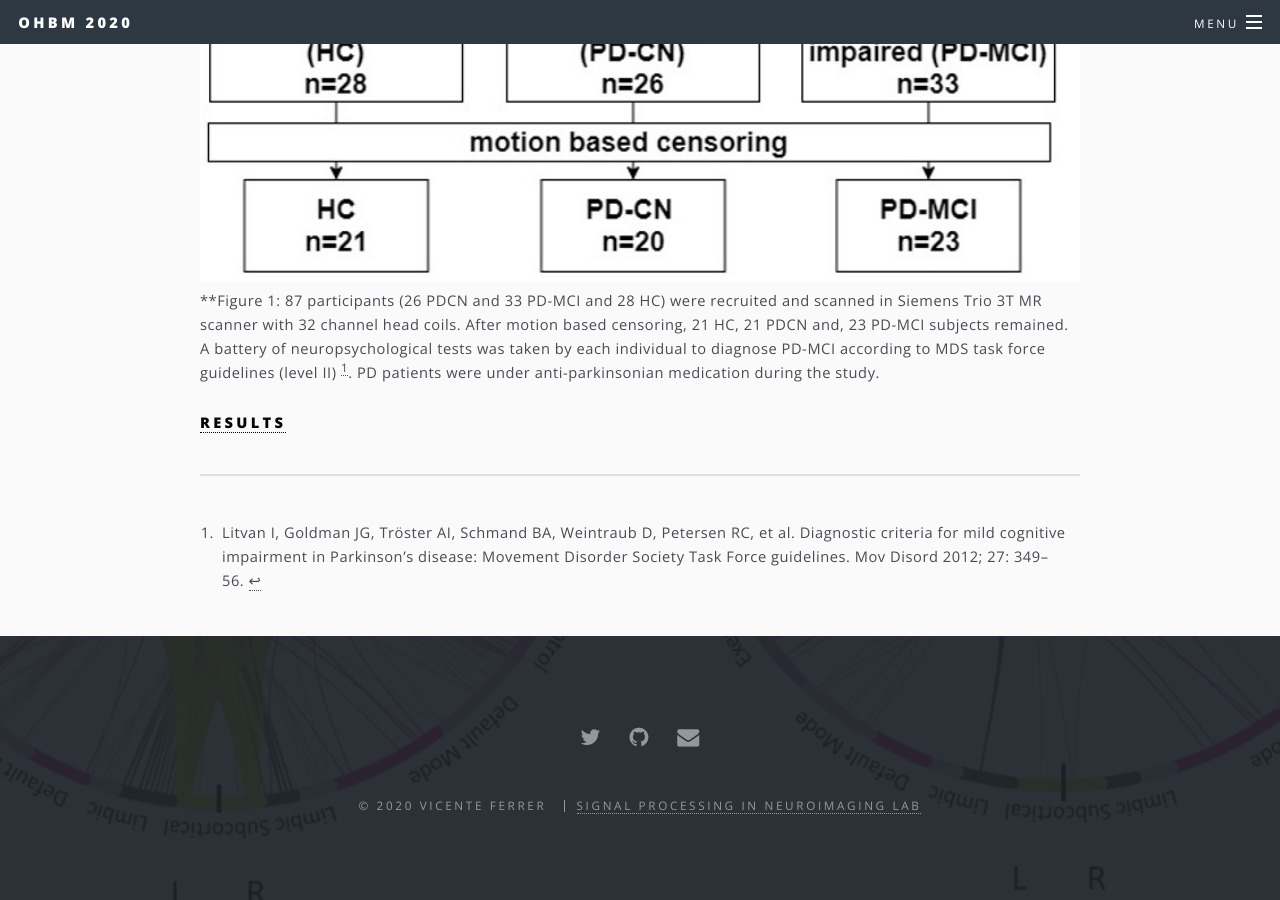
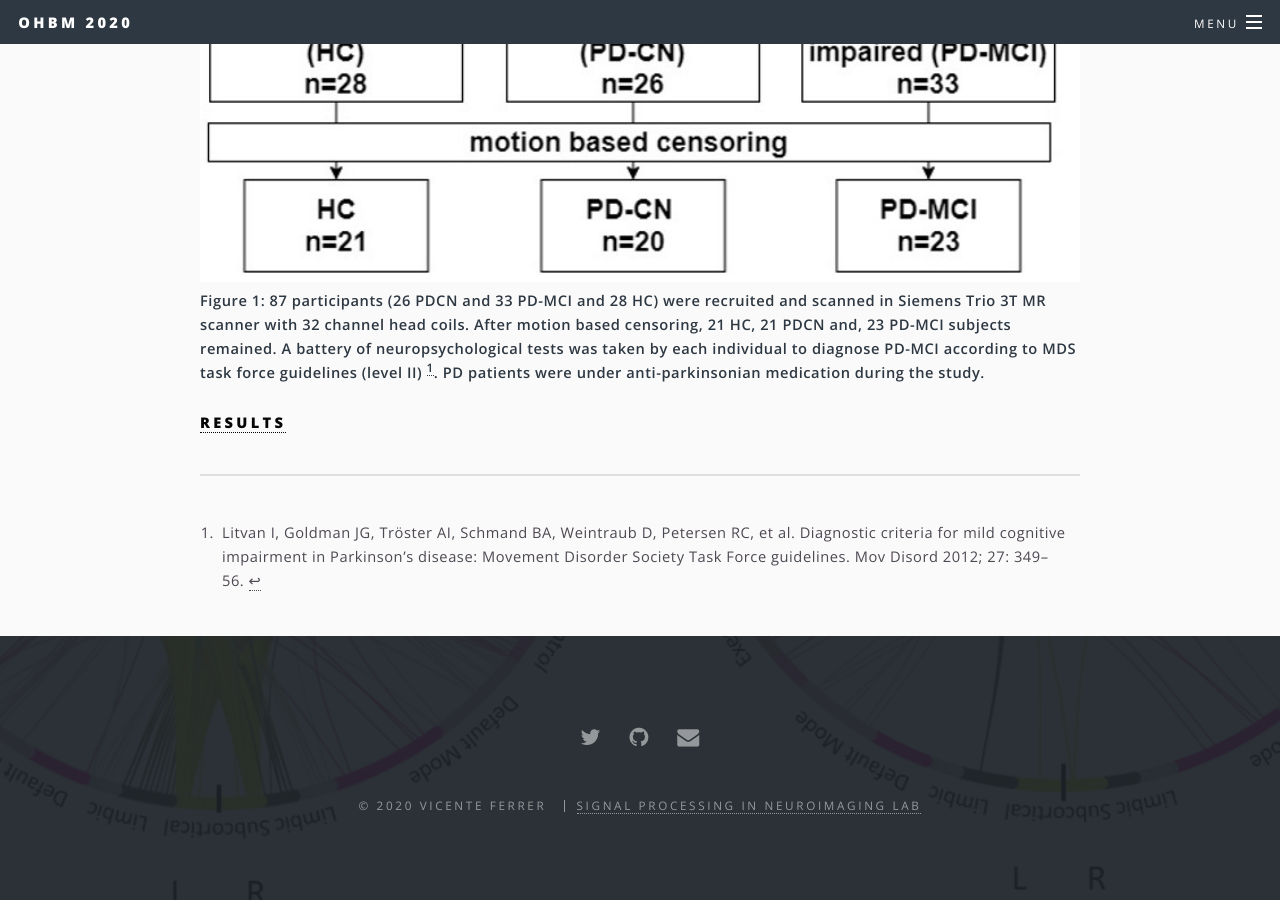
Before and after one commit to vinferrer/OHBM_2020, a Jekyll site: the page built from index.md, in a window 1280 px wide and 900 px high, scrolled down 1846 px. Built offline with Jekyll 4.4.1, drawn with Linux system fonts in a browser that asks for light colours.

```diff
--- a/index.md
+++ b/index.md
@@ -24,7 +24,7 @@ Mild cognitive impairment (MCI), frequent in Parkinson Disease (PD), is a well-k
 
 # [Dataset](#Dataset)
 ![](./images/dataset.jpg){:width="100%"}
-**Figure 1: 87 participants (26 PDCN and 33 PD-MCI and 28 HC) were recruited and scanned in Siemens Trio 3T MR scanner with 32 channel head coils. After motion based censoring, 21 HC, 21 PDCN and, 23 PD-MCI subjects remained. A battery of neuropsychological tests was taken by each individual to diagnose PD-MCI according to MDS task force guidelines (level II) [^1]. PD patients were under anti-parkinsonian medication during the study.
+**Figure 1: 87 participants (26 PDCN and 33 PD-MCI and 28 HC) were recruited and scanned in Siemens Trio 3T MR scanner with 32 channel head coils. After motion based censoring, 21 HC, 21 PDCN and, 23 PD-MCI subjects remained. A battery of neuropsychological tests was taken by each individual to diagnose PD-MCI according to MDS task force guidelines (level II) [^1]. PD patients were under anti-parkinsonian medication during the study.**
 
 
 # [Results](#Results)
```
